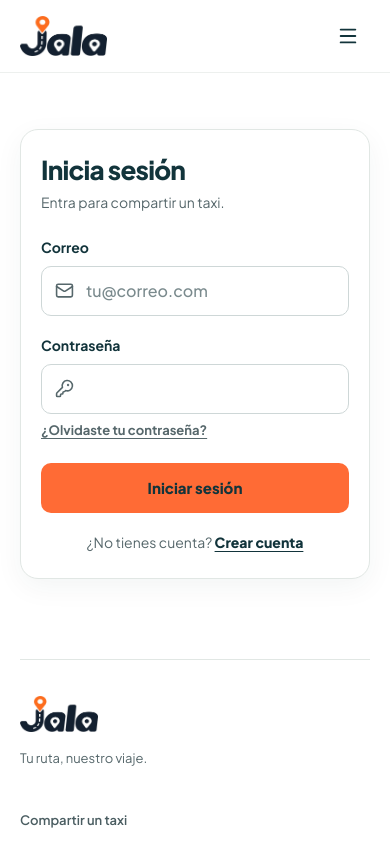
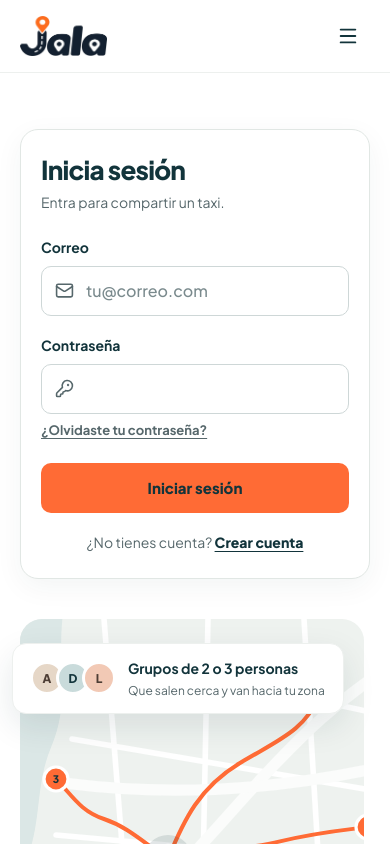
Before and after one commit to cuevaio/hta-jala-keyvhinng, a Next.js app: page /sign-in in a window 390 px wide. Shown: the top 844 px of the page. Built offline with nearby package versions, Linux system fonts and the light colour scheme; no server answers.

Commit message:
Show route illustration beside authentication forms

```diff
--- a/src/app/(public)/forgot-password/page.tsx
+++ b/src/app/(public)/forgot-password/page.tsx
@@ -1,3 +1,4 @@
+import { AuthPage } from "@/components/auth/auth-page";
 import type { Metadata } from "next";
 import { PasswordResetForm } from "@/components/auth/password-reset-form";
 
@@ -5,8 +6,8 @@ export const metadata: Metadata = { title: "Recuperar contraseña" };
 
 export default function Page() {
   return (
-    <div className="auth-page">
+    <AuthPage>
       <PasswordResetForm mode="request" />
-    </div>
+    </AuthPage>
   );
 }
--- a/src/app/(public)/reset-password/page.tsx
+++ b/src/app/(public)/reset-password/page.tsx
@@ -1,3 +1,4 @@
+import { AuthPage } from "@/components/auth/auth-page";
 import type { Metadata } from "next";
 import { PasswordResetForm } from "@/components/auth/password-reset-form";
 
@@ -12,11 +13,11 @@ export default async function Page({
 }: PageProps<"/reset-password">) {
   const { token } = await searchParams;
   return (
-    <div className="auth-page">
+    <AuthPage>
       <PasswordResetForm
         mode="confirm"
         token={typeof token === "string" ? token : ""}
       />
-    </div>
+    </AuthPage>
   );
 }
--- a/src/app/(public)/sign-in/page.tsx
+++ b/src/app/(public)/sign-in/page.tsx
@@ -1,3 +1,4 @@
+import { AuthPage } from "@/components/auth/auth-page";
 import type { Metadata } from "next";
 import { AuthForm } from "@/components/auth/auth-form";
 import { safeNextPath } from "@/modules/auth/schemas/auth.schema";
@@ -7,11 +8,11 @@ export const metadata: Metadata = { title: "Iniciar sesión" };
 export default async function Page({ searchParams }: PageProps<"/sign-in">) {
   const { next } = await searchParams;
   return (
-    <div className="auth-page">
+    <AuthPage>
       <AuthForm
         mode="sign-in"
         next={safeNextPath(typeof next === "string" ? next : undefined)}
       />
-    </div>
+    </AuthPage>
   );
 }
--- a/src/app/(public)/sign-up/page.tsx
+++ b/src/app/(public)/sign-up/page.tsx
@@ -1,3 +1,4 @@
+import { AuthPage } from "@/components/auth/auth-page";
 import type { Metadata } from "next";
 import { AuthForm } from "@/components/auth/auth-form";
 import { safeNextPath } from "@/modules/auth/schemas/auth.schema";
@@ -7,11 +8,11 @@ export const metadata: Metadata = { title: "Crear cuenta" };
 export default async function Page({ searchParams }: PageProps<"/sign-up">) {
   const { next } = await searchParams;
   return (
-    <div className="auth-page">
+    <AuthPage>
       <AuthForm
         mode="sign-up"
         next={safeNextPath(typeof next === "string" ? next : undefined)}
       />
-    </div>
+    </AuthPage>
   );
 }
--- a/src/app/globals.css
+++ b/src/app/globals.css
@@ -2035,8 +2035,17 @@ ol.roster {
 
 /* ---------- Auth ---------- */
 .auth-page {
-  max-width: 480px;
+  display: grid;
+  grid-template-columns: minmax(0, 1.15fr) minmax(0, 1fr);
+  align-items: center;
+  gap: 64px;
   padding-top: 56px;
+}
+.auth-page-form {
+  min-width: 0;
+}
+.auth-page > .hero-visual {
+  margin-left: 0;
 }
 .join-form {
   padding: 32px;
@@ -2172,6 +2181,14 @@ ol.roster {
   }
 }
 @media (max-width: 760px) {
+  .auth-page {
+    grid-template-columns: minmax(0, 1fr);
+    max-width: 520px;
+    gap: 40px;
+  }
+  .auth-page-form {
+    grid-row: 1;
+  }
   .wrap,
   .places-page,
   .place-detail,
--- /dev/null
+++ b/src/components/auth/auth-page.tsx
@@ -0,0 +1,11 @@
+import type { ReactNode } from "react";
+import { RouteVisual } from "@/components/home/route-visual";
+
+export function AuthPage({ children }: { children: ReactNode }) {
+  return (
+    <div className="auth-page">
+      <RouteVisual />
+      <div className="auth-page-form">{children}</div>
+    </div>
+  );
+}
```
